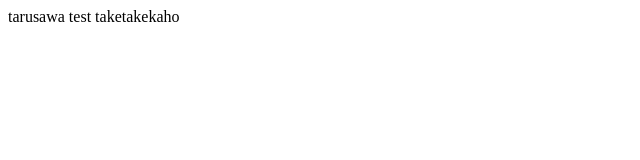
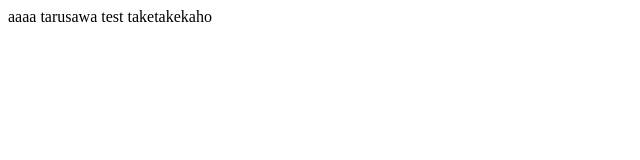
Before and after one commit to moriko3/chat, a plain HTML site: page index.html in a window 1280 px wide. Shown: the full height of the page, 0-640 px from the left. Drawn offline with Linux system fonts and the light colour scheme.

Commit message:
aaa追加

```diff
--- a/index.html
+++ b/index.html
@@ -1,5 +1,6 @@
 <html>
 <body>
+aaaa
 tarusawa
 test
 taketakekaho
```
